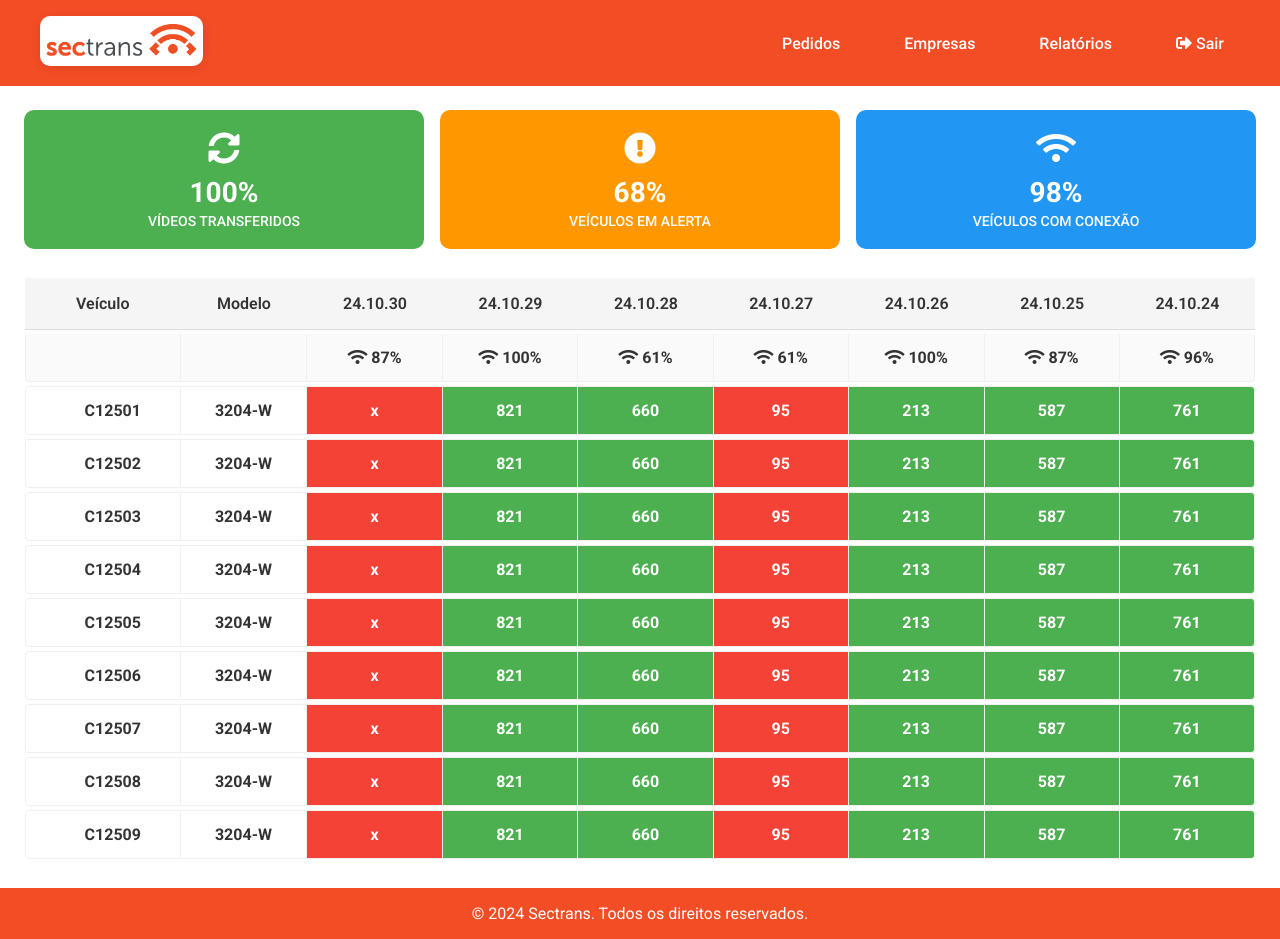
After one commit to dg-marins/sistemaSectrans, a Django app: page /relatorio_cores_view/ in a window 1280 px wide. The commit adds this page. Run offline with Django 5.2, Linux system fonts and the light colour scheme.

Commit message:
Adicionado página inicial do relatório de cores

```diff
--- a/sectrans/urls.py
+++ b/sectrans/urls.py
@@ -7,6 +7,7 @@ urlpatterns = [
      path('menu/', views.menu, name='menu'),
      path('pedido/', views.pedido_view, name='pedido_view'),
      path('empresas_view/', views.empresas_view, name='empresas_view'),
+     path('relatorio_cores_view/', views.relatorio_cores_view, name='relatorio_cores_view'),
      path('listar_empresas/', views.listar_empresas, name='listar_empresas'),
      path('listar_carros/<int:empresa_id>/', views.listar_carros, name='listar_carros'),
      path('listar_modelos/', views.listar_modelos, name='listar_modelos'),
--- a/sectrans/views.py
+++ b/sectrans/views.py
@@ -29,6 +29,9 @@ def empresas_view(request):
     empresas = Empresa.objects.all().order_by('nome')
     return render(request, 'empresas.html', {'empresas': empresas})
 
+def relatorio_cores_view(request):
+    return render(request, 'relatorio_cores.html')
+
 def listar_empresas(request):
     empresas = Empresa.objects.all().order_by('nome').values('id', 'nome')
     return JsonResponse(list(empresas), safe=False)
--- a/templates/partials/_header.html
+++ b/templates/partials/_header.html
@@ -11,7 +11,7 @@
             <ul class="header_page_top_navbar">
                 <li class="header_page_top_navbar_item"><a href="{% url 'pedido_view' %}">Pedidos</a></li>
                 <li class="header_page_top_navbar_item"><a href="{% url 'empresas_view' %}">Empresas</a></li>
-                <li class="header_page_top_navbar_item"><a href="#">Relatórios</a></li>
+                <li class="header_page_top_navbar_item"><a href="{% url 'relatorio_cores_view' %}">Relatórios</a></li>
                 <li class="header_page_top_navbar_item">
                     <a href="{% url 'logout' %}" title="Sair">
                         <i class="fas fa-sign-out-alt"></i> Sair
--- /dev/null
+++ b/templates/relatorio_cores.html
@@ -0,0 +1,265 @@
+{% extends 'base.html' %}
+{% load static %}
+
+{% block title %}Relatório de Câmeras - Sectrans{% endblock %}
+
+{% block content %}
+<div class="full-page-card">
+
+    <div class="card-body">
+        <!-- Status Cards -->
+        <div class="status-cards">
+            <div class="status-card card-success">
+                <div class="icon"><i class="fas fa-sync-alt"></i></div>
+                <div class="percentage">100%</div>
+                <div class="label">VÍDEOS TRANSFERIDOS</div>
+            </div>
+            <div class="status-card card-warning">
+                <div class="icon"><i class="fas fa-exclamation-circle"></i></div>
+                <div class="percentage">68%</div>
+                <div class="label">VEÍCULOS EM ALERTA</div>
+            </div>
+            <div class="status-card card-info">
+                <div class="icon"><i class="fas fa-wifi"></i></div>
+                <div class="percentage">98%</div>
+                <div class="label">VEÍCULOS COM CONEXÃO</div>
+            </div>
+        </div>
+
+        <!-- Tabela -->
+        <div class="table-responsive">
+            <table class="table">
+                <thead>
+                    <tr>
+                        <th>Veículo</th>
+                        <th>Modelo</th>
+                        <th>24.10.30</th>
+                        <th>24.10.29</th>
+                        <th>24.10.28</th>
+                        <th>24.10.27</th>
+                        <th>24.10.26</th>
+                        <th>24.10.25</th>
+                        <th>24.10.24</th>
+                    </tr>
+                </thead>
+                <tbody>
+                    <!-- Primeira linha com totais -->
+                    <tr class="summary-row">
+                        <td></td>
+                        <td></td>
+                        <td class="icon-cell"><i class="fas fa-wifi"></i> 87%</td>
+                        <td class="icon-cell"><i class="fas fa-wifi"></i> 100%</td>
+                        <td class="icon-cell"><i class="fas fa-wifi"></i> 61%</td>
+                        <td class="icon-cell"><i class="fas fa-wifi"></i> 61%</td>
+                        <td class="icon-cell"><i class="fas fa-wifi"></i> 100%</td>
+                        <td class="icon-cell"><i class="fas fa-wifi"></i> 87%</td>
+                        <td class="icon-cell"><i class="fas fa-wifi"></i> 96%</td>
+                    </tr>
+                    <!-- Linhas de dados -->
+                    {% for i in "123456789"|make_list %}
+                    <tr>
+                        <td><i class="fas fa-linux"></i> C1250{{i}}</td>
+                        <td>3204-W</td>
+                        <td class="{% if forloop.counter < 200 %}red-cell{% else %}green-cell{% endif %}">
+                            {% if forloop.counter < 200 %}x{% else %}{{forloop.counter}}{% endif %}
+                        </td>
+                        <td class="{% if 821 < 200 %}red-cell{% else %}green-cell{% endif %}">821</td>
+                        <td class="{% if 660 < 200 %}red-cell{% else %}green-cell{% endif %}">660</td>
+                        <td class="{% if 95 < 200 %}red-cell{% else %}green-cell{% endif %}">95</td>
+                        <td class="{% if 213 < 200 %}red-cell{% else %}green-cell{% endif %}">213</td>
+                        <td class="{% if 587 < 200 %}red-cell{% else %}green-cell{% endif %}">587</td>
+                        <td class="{% if 761 < 200 %}red-cell{% else %}green-cell{% endif %}">761</td>
+                    </tr>
+                    {% endfor %}
+                </tbody>
+            </table>
+        </div>
+    </div>
+</div>
+{% endblock %}
+
+{% block extra_css %}
+<style>
+    /* Reset da margem do main-container */
+    .main-container {
+        padding: 0 !important;
+        max-width: none !important;
+    }
+
+    .full-page-card {
+        display: flex;
+        flex-direction: column;
+        height: calc(100vh - 130px); /* Ajuste para considerar header e footer */
+        margin: 0;
+        background-color: var(--cor-terciaria);
+        border-radius: 0;
+    }
+
+    .card-body {
+        flex: 1;
+        padding: 1.5rem;
+        display: flex;
+        flex-direction: column;
+        overflow: hidden;
+    }
+
+    .status-cards {
+        display: flex;
+        gap: 1rem;
+        margin-bottom: 1.5rem;
+    }
+
+    .status-card {
+        flex: 1;
+        padding: 1.25rem;
+        border-radius: var(--borda-radius);
+        color: var(--cor-terciaria);
+        text-align: center;
+    }
+
+    .card-success { background-color: #4caf50; }
+    .card-warning { background-color: #ff9800; }
+    .card-info { background-color: #2196f3; }
+
+    .status-card .icon {
+        font-size: 2rem;
+        margin-bottom: 0.5rem;
+    }
+
+    .status-card .percentage {
+        font-size: 1.75rem;
+        font-weight: bold;
+        margin-bottom: 0.25rem;
+    }
+
+    .status-card .label {
+        font-size: 0.875rem;
+        font-weight: 500;
+    }
+
+    /* Estilização da scrollbar */
+    .table-responsive {
+        flex: 1;
+        overflow: auto;
+        border-radius: var(--borda-radius);
+        background-color: white;
+        font-weight: bold;
+        padding: 1px;
+        scrollbar-width: thin; /* Para Firefox */
+        scrollbar-color: var(--cor-principal) #f0f0f0; /* Para Firefox */
+    }
+
+    /* Estilização para navegadores WebKit (Chrome, Safari, Edge) */
+    .table-responsive::-webkit-scrollbar {
+        width: 8px; /* Largura da scrollbar vertical */
+        height: 8px; /* Altura da scrollbar horizontal */
+    }
+
+    .table-responsive::-webkit-scrollbar-track {
+        background: #f0f0f0;
+        border-radius: 10px;
+    }
+
+    .table-responsive::-webkit-scrollbar-thumb {
+        background: var(--cor-principal);
+        border-radius: 10px;
+        border: 2px solid #f0f0f0;
+    }
+
+    .table-responsive::-webkit-scrollbar-thumb:hover {
+        background: #726e6d; /* Cor mais escura no hover */
+    }
+
+    /* Para o canto onde as scrollbars se encontram */
+    .table-responsive::-webkit-scrollbar-corner {
+        background: #f0f0f0;
+    }
+
+    .table {
+        width: 100%;
+        border-collapse: separate; /* Alterado de collapse para separate */
+        border-spacing: 0 4px; /* Espaçamento vertical de 4px entre as linhas */
+    }
+
+    .table th {
+        position: sticky;
+        top: 0;
+        background-color: var(--cor-secundaria);
+        padding: 1rem;
+        font-weight: 600;
+        text-align: center;
+        z-index: 1;
+        border-bottom: 1px solid #ddd; /* Adicionada borda inferior sutil */
+    }
+
+    .table td {
+        padding: 0.875rem 1rem;
+        text-align: center;
+        border-top: 1px solid #f0f0f0; /* Borda superior sutil */
+        border-bottom: 1px solid #f0f0f0; /* Borda inferior sutil */
+        border-right: 1px solid #f0f0f0;
+    }
+
+    .table tbody tr {
+        background-color: #ffffff; /* Fundo branco para cada linha */
+        transition: background-color 0.3s ease; /* Transição suave para o hover */
+    }
+
+    .table tbody tr:hover {
+        background-color: rgba(0, 0, 0, 0.02);
+    }
+
+    /* Ajuste para a primeira e última célula de cada linha */
+    .table td:first-child {
+        border-left: 1px solid #f0f0f0;
+        border-top-left-radius: 4px;
+        border-bottom-left-radius: 4px;
+    }
+
+    .table td:last-child {
+        border-right: 1px solid #f0f0f0;
+        border-top-right-radius: 4px;
+        border-bottom-right-radius: 4px;
+    }
+
+    /* Ajuste para a linha de resumo */
+    .summary-row td {
+        background-color: rgba(0, 0, 0, 0.02);
+        border-top: none;
+    }
+
+    .summary-row {
+        background-color: rgba(0, 0, 0, 0.02);
+    }
+
+    .green-cell {
+        background-color: #4caf50;
+        color: white;
+    }
+
+    .red-cell {
+        background-color: #f44336;
+        color: white;
+    }
+
+    .alert {
+        color: #f44336;
+        font-weight: bold;
+    }
+
+    .icon-cell {
+        white-space: nowrap;
+    }
+
+    /* Responsividade */
+    @media (max-width: 768px) {
+        .status-cards {
+            flex-direction: column;
+        }
+
+        .status-card {
+            margin-bottom: 1rem;
+        }
+    }
+</style>
+{% endblock %}
```
